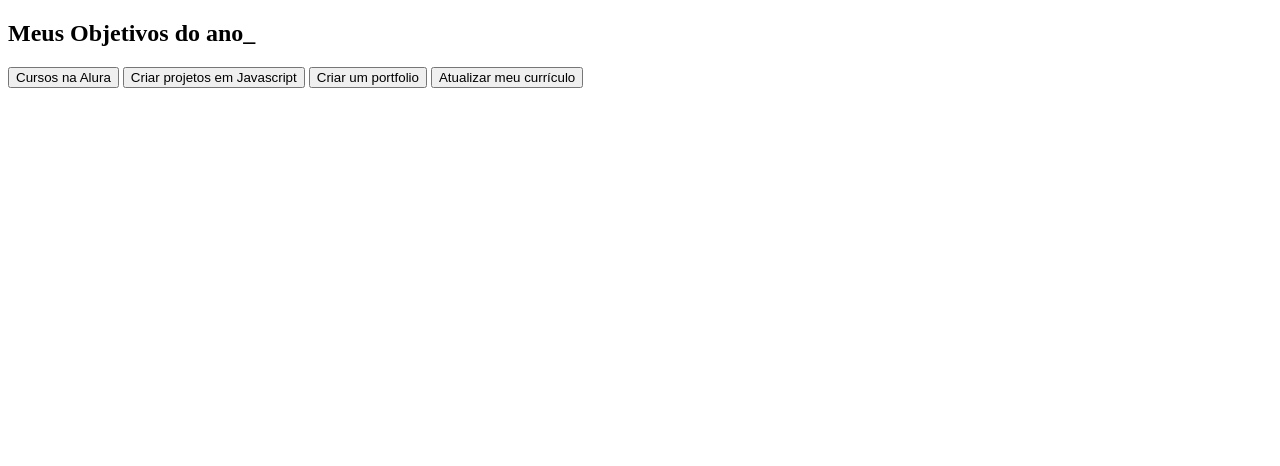
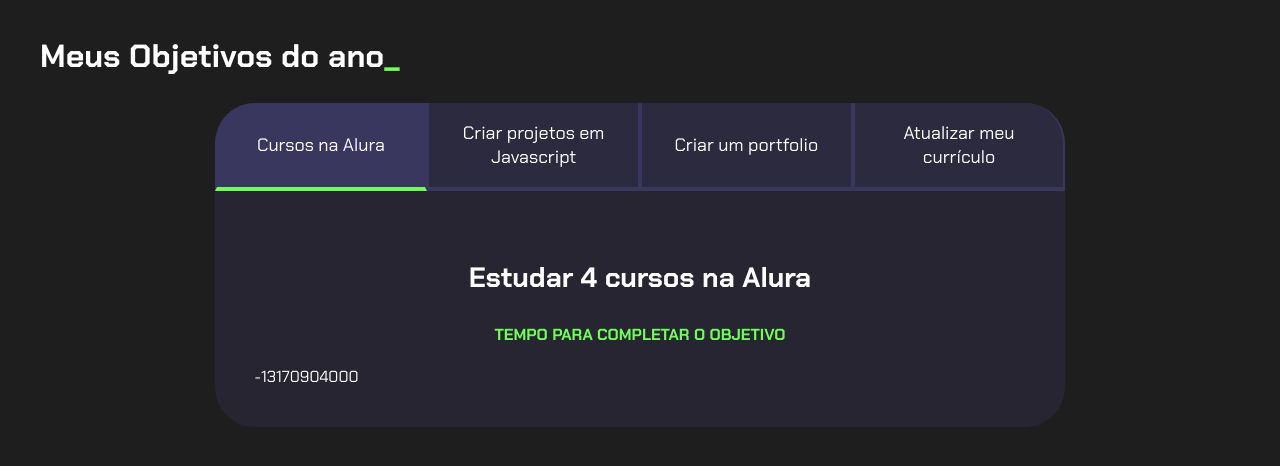
Before and after one commit to Magestade/estrela, a plain HTML site: page index.html in a window 1280 px wide. Drawn offline with Linux system fonts and the light colour scheme.

Commit message:
Add files via upload

```diff
--- a/index.html
+++ b/index.html
@@ -2,20 +2,44 @@
 <html lang="pt-br">
 <head>
     <meta charset="UTF-8">
-    <meta http-equiv="X-UA-Compatible" content="IE=edge">
     <meta name="viewport" content="width=device-width, initial-scale=1.0">
     <title>Meus objetivos do ano</title>
+    <link rel="stylesheet" href="style.css">
 </head>
 <body>
     <section class="conteudo-principal">
-        <h2 class="titulo-principal">Meus Objetivos do ano_</h2>
+        <h2 class="titulo-principal">Meus Objetivos do ano<span>_</span></h2>
+        <div class="conteudo">
         <div class="botoes">
-            <button class="botao">Cursos na Alura</button>
+            <button class="botao ativo">Cursos na Alura</button>
             <button class="botao">Criar projetos em Javascript</button>
             <button class="botao">Criar um portfolio</button>
             <button class="botao">Atualizar meu currículo</button>
         </div>
-</section>
-
+        <div class="abas-textos">
+            <div class="aba-conteudo ativo">
+                <h3 class="aba-conteudo-titulo-principal">Estudar 4 cursos na Alura</h3>
+                <h4 class="aba-conteudo-titulo-secundario">Tempo para completar o objetivo</h4>
+                <div class="contador"></div>
+            </div>
+            <div class="aba-conteudo">
+                <h3 class="aba-conteudo-titulo-principal">Criar 5 projetos em Javascript</h3>
+                <h4 class="aba-conteudo-titulo-secundario">Tempo para completar o objetivo</h4>
+                <div class="contador"></div>
+            </div>
+            <div class="aba-conteudo">
+                <h3 class="aba-conteudo-titulo-principal">Criar um portfolio com os meus 3 melhores projetos</h3>
+                <h4 class="aba-conteudo-titulo-secundario">Tempo para completar o objetivo</h4>
+                <div class="contador"></div>
+            </div>
+            <div class="aba-conteudo">
+                <h3 class="aba-conteudo-titulo-principal">Atualizar meu curriculo com os certificados da Alura</h3>
+                <h4 class="aba-conteudo-titulo-secundario">Tempo para completar o objetivo</h4>
+                <div class="contador"></div>
+            </div>
+        </div>
+    </div>
+    </section>
+    <script src="main.js"></script>
 </body>
 </html>
--- /dev/null
+++ b/main.js
@@ -0,0 +1,21 @@
+const botoes = document.querySelectorAll(".botao");
+const textos = document.querySelectorAll(".aba-conteudo");
+
+for (let i = 0; i < botoes.length; i++) {
+    botoes[i].onclick = function () {
+
+        for (let j = 0; j < botoes.length; j++) {
+            botoes[j].classList.remove("ativo");
+            textos[j].classList.remove("ativo");
+        }
+
+        botoes[i].classList.add("ativo");
+        textos[i].classList.add("ativo");
+    }
+}
+
+const contadores = document.querySelectorAll(".contador");
+const tempoObjetivo1 = new Date("2023-10-05T00:00:00");
+let tempoAtual = new Date();
+
+contadores[0].textContent = tempoObjetivo1 - tempoAtual;
--- a/style.css
+++ b/style.css
@@ -0,0 +1,105 @@
+@import url('https://fonts.googleapis.com/css2?family=Chakra+Petch:wght@400;700&display=swap');
+
+:root {
+    --cor-de-fundo: #1E1E1E;
+    --verde: #6FFF57;
+    --branco: #FFFFFF;
+    --botao-ativo: #3A375E;
+    --botao-inativo: rgba(58, 55, 94, 0.5);
+    --texto-fundo: rgba(58, 55, 94, 0.3);
+}
+
+body {
+    background-color: var(--cor-de-fundo);
+    color: var(--branco);
+    font-family: 'Chakra Petch', sans-serif;
+}
+
+
+.conteudo-principal {
+    display: flex;
+    flex-direction: column;
+    justify-content: center;
+    align-items: center;
+    max-width: 1200px;
+    width: 100%;
+    margin: 0 auto;
+}
+
+.titulo-principal {
+    text-align: left;
+    width: 100%;
+    font-size: 32px;
+}
+
+.titulo-principal span {
+    color: var(--verde);
+}
+
+
+.botao {
+    font-family: 'Chakra Petch', sans-serif;
+    background-color: var(--botao-inativo);
+    color: var(--branco);
+    display: flex;
+    justify-content: center;
+    padding: 1em;
+    font-size: 18px;
+    align-items: center;
+    width: 100%;
+    border-bottom: 4px solid var(--botao-ativo);
+    border-left: 2px solid var(--botao-ativo);
+    border-right: 2px solid var(--botao-ativo);
+    border-top: none;
+}
+
+.botao:first-child {
+    border-radius: 40px 40px 0 0;
+}
+
+.botoes {
+    display: block;
+}
+
+.botao.ativo{
+    background-color: var(--botao-ativo);
+    border-bottom: 4px solid var(--verde);
+}
+
+.abas-textos{
+    background-color: var(--texto-fundo);
+    padding: 40px;
+    border-radius: 0 0 40px 40px;
+}
+.aba-conteudo.ativo{
+    display:block;
+}
+
+.aba-conteudo{
+    display: none;
+}
+
+.aba-conteudo-titulo-principal{
+    font-size: 28px;
+    text-align: center;
+}
+.aba-conteudo-titulo-secundario{
+    text-align: center;
+    color: var(--verde);
+    text-transform: uppercase;
+}
+
+
+@media screen and (min-width: 768px) {
+    .botoes {
+        display: flex;
+    }
+
+    .botao:first-child {
+        border-radius: 40px 0 0 0;
+    }
+
+    .botao:last-child {
+        border-radius: 0 40px 0 0;
+    }
+}
```
